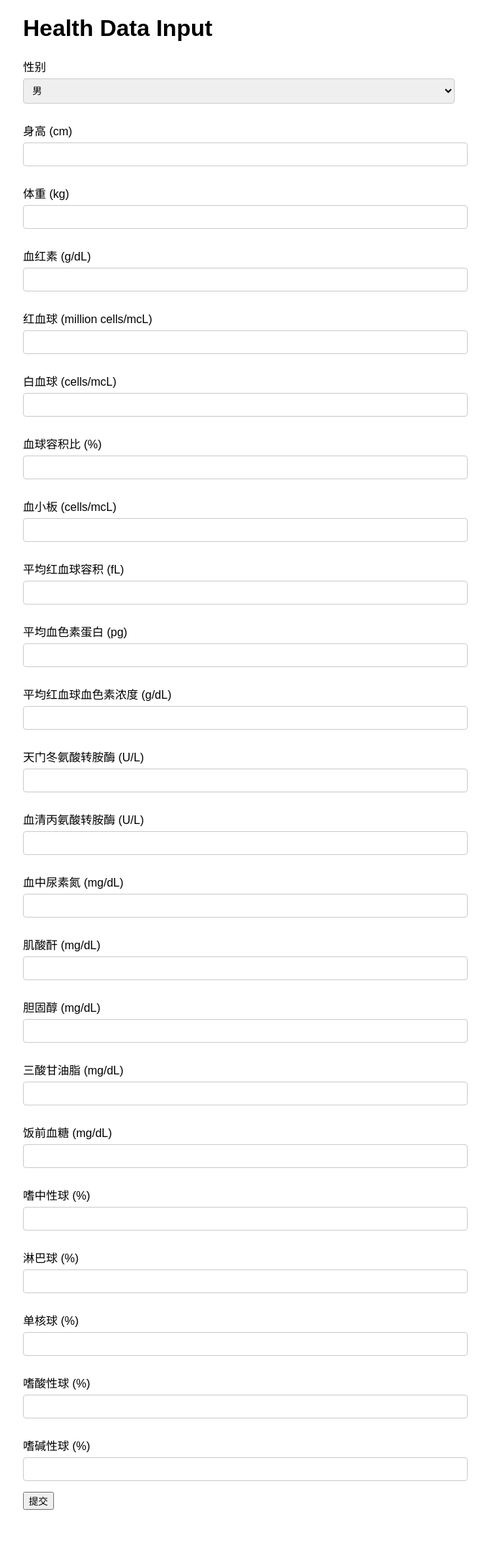
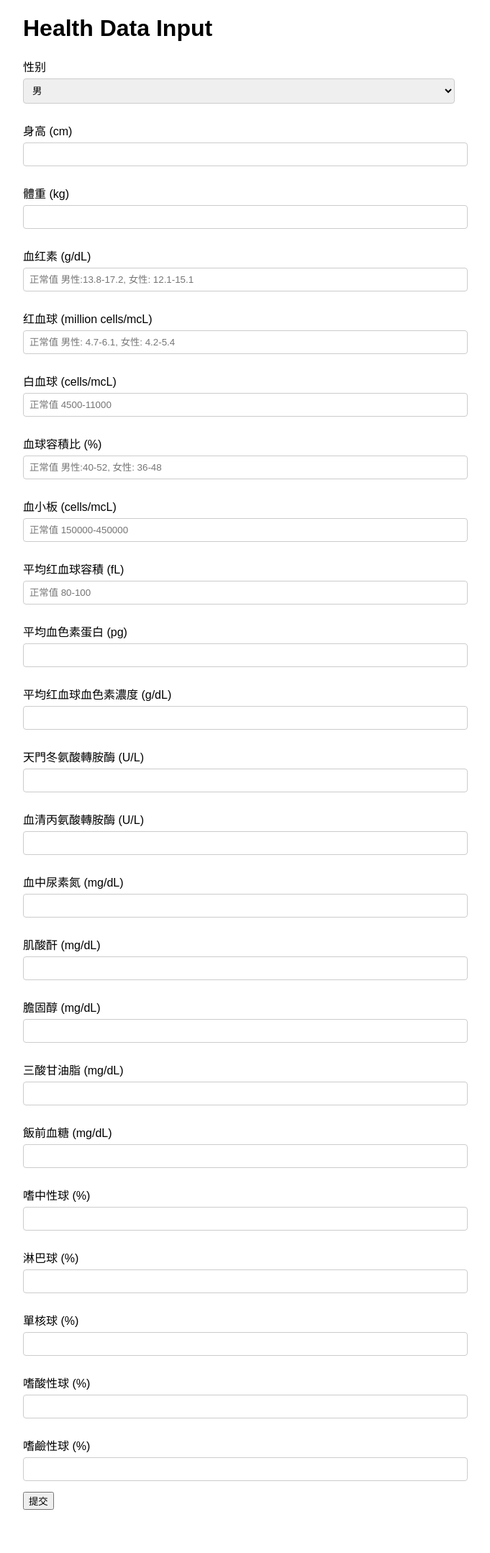
Before and after one commit to Andy0704/bmi_app, a Flask app: page / in a window 1280 px wide. Shown: the whole page at 72% size, without its empty margins (308-989 px from the left). Run offline with Flask 3, Linux system fonts and the light colour scheme; some libraries are stand-ins or nearby versions.

Commit message:
Update index.html

```diff
--- a/templates/index.html
+++ b/templates/index.html
@@ -50,49 +50,49 @@
                 <option value="female">女</option>
             </select>
             <label for="height">身高 (cm)</label>
-            <input type="number" id="height" name="height" required>
-            <label for="weight">体重 (kg)</label>
-            <input type="number" id="weight" name="weight" required>
+            <input type="number" step="any" id="height" name="height" required>
+            <label for="weight">體重 (kg)</label>
+            <input type="number" step="any" id="weight" name="weight" required>
             <label for="hemoglobin">血红素 (g/dL)</label>
-            <input type="number" id="hemoglobin" name="hemoglobin" required>
+            <input type="number" step="any" placeholder="正常值 男性:13.8-17.2, 女性: 12.1-15.1" id="hemoglobin" name="hemoglobin" required>
             <label for="rbc">红血球 (million cells/mcL)</label>
-            <input type="number" id="rbc" name="rbc" required>
+            <input type="number" step="any" placeholder="正常值 男性: 4.7-6.1, 女性: 4.2-5.4" id="rbc" name="rbc" required>
             <label for="wbc">白血球 (cells/mcL)</label>
-            <input type="number" id="wbc" name="wbc" required>
-            <label for="hct">血球容积比 (%)</label>
-            <input type="number" id="hct" name="hct" required>
+            <input type="number" step="any" placeholder="正常值 4500-11000" id="wbc" name="wbc" required>
+            <label for="hct">血球容積比 (%)</label>
+            <input type="number" step="any" placeholder="正常值 男性:40-52, 女性: 36-48" id="hct" name="hct" required>
             <label for="platelets">血小板 (cells/mcL)</label>
-            <input type="number" id="platelets" name="platelets" required>
-            <label for="mcv">平均红血球容积 (fL)</label>
-            <input type="number" id="mcv" name="mcv" required>
+            <input type="number" step="any" placeholder="正常值 150000-450000" id="platelets" name="platelets" required>
+            <label for="mcv">平均红血球容積 (fL)</label>
+            <input type="number" step="any" placeholder="正常值 80-100" id="mcv" name="mcv" required>
             <label for="mch">平均血色素蛋白 (pg)</label>
-            <input type="number" id="mch" name="mch" required>
-            <label for="mchc">平均红血球血色素浓度 (g/dL)</label>
-            <input type="number" id="mchc" name="mchc" required>
-            <label for="ast">天门冬氨酸转胺酶 (U/L)</label>
-            <input type="number" id="ast" name="ast" required>
-            <label for="alt">血清丙氨酸转胺酶 (U/L)</label>
-            <input type="number" id="alt" name="alt" required>
+            <input type="number" step="any" id="mch" name="mch" required>
+            <label for="mchc">平均红血球血色素濃度 (g/dL)</label>
+            <input type="number" step="any" id="mchc" name="mchc" required>
+            <label for="ast">天門冬氨酸轉胺酶 (U/L)</label>
+            <input type="number" step="any" id="ast" name="ast" required>
+            <label for="alt">血清丙氨酸轉胺酶 (U/L)</label>
+            <input type="number" step="any" id="alt" name="alt" required>
             <label for="bun">血中尿素氮 (mg/dL)</label>
-            <input type="number" id="bun" name="bun" required>
+            <input type="number" step="any" id="bun" name="bun" required>
             <label for="creatinine">肌酸酐 (mg/dL)</label>
-            <input type="number" id="creatinine" name="creatinine" required>
-            <label for="cholesterol">胆固醇 (mg/dL)</label>
-            <input type="number" id="cholesterol" name="cholesterol" required>
+            <input type="number" step="any" id="creatinine" name="creatinine" required>
+            <label for="cholesterol">膽固醇 (mg/dL)</label>
+            <input type="number" step="any" id="cholesterol" name="cholesterol" required>
             <label for="triglycerides">三酸甘油脂 (mg/dL)</label>
-            <input type="number" id="triglycerides" name="triglycerides" required>
-            <label for="glucose">饭前血糖 (mg/dL)</label>
-            <input type="number" id="glucose" name="glucose" required>
+            <input type="number" step="any" id="triglycerides" name="triglycerides" required>
+            <label for="glucose">飯前血糖 (mg/dL)</label>
+            <input type="number" step="any" id="glucose" name="glucose" required>
             <label for="neutrophils">嗜中性球 (%)</label>
-            <input type="number" id="neutrophils" name="neutrophils" required>
+            <input type="number" step="any" id="neutrophils" name="neutrophils" required>
             <label for="lymphocytes">淋巴球 (%)</label>
-            <input type="number" id="lymphocytes" name="lymphocytes" required>
-            <label for="monocytes">单核球 (%)</label>
-            <input type="number" id="monocytes" name="monocytes" required>
+            <input type="number" step="any" id="lymphocytes" name="lymphocytes" required>
+            <label for="monocytes">單核球 (%)</label>
+            <input type="number" step="any" id="monocytes" name="monocytes" required>
             <label for="eosinophils">嗜酸性球 (%)</label>
-            <input type="number" id="eosinophils" name="eosinophils" required>
-            <label for="basophils">嗜碱性球 (%)</label>
-            <input type="number" id="basophils" name="basophils" required>
+            <input type="number" step="any" id="eosinophils" name="eosinophils" required>
+            <label for="basophils">嗜鹼性球 (%)</label>
+            <input type="number" step="any" id="basophils" name="basophils" required>
             <button type="submit">提交</button>
         </form>
         <div id="results" class="results"></div>
```
